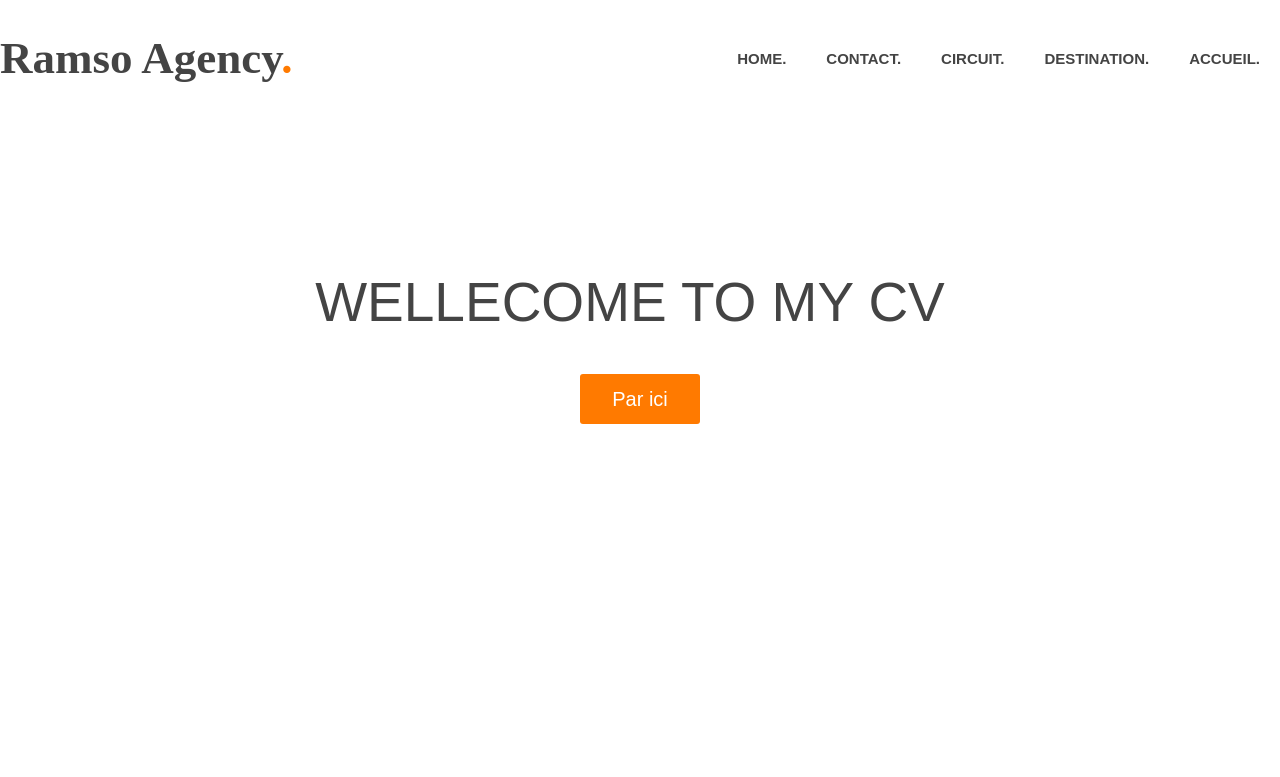
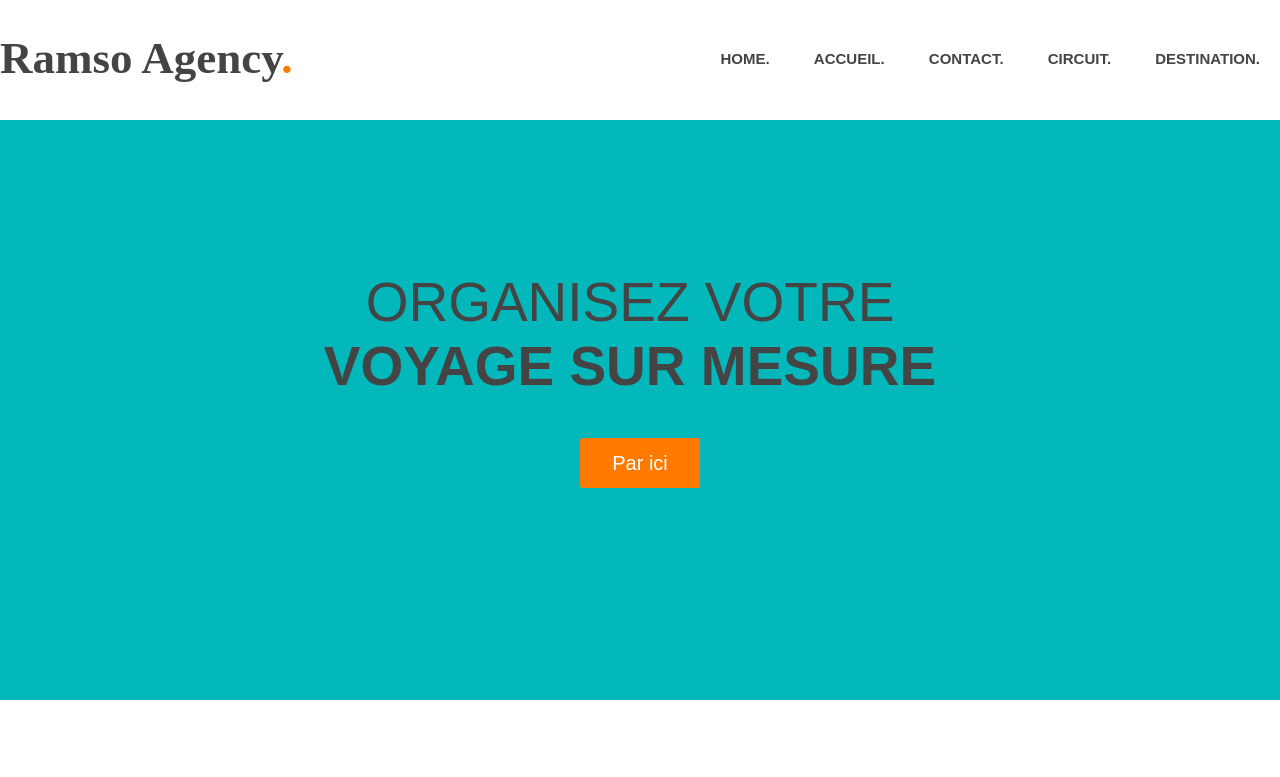
Before and after one commit to rcolson243/Ramso-agency, a plain HTML site: page index.html in a window 1280 px wide. Shown: the top 777 px of the page. Drawn offline with Linux system fonts and the light colour scheme.

Commit message:
main image

```diff
--- a/index.html
+++ b/index.html
@@ -14,11 +14,11 @@
                 <h1>Ramso Agency<span class="point-orange">.</span></h1>
                 <nav>
                     <ul>
-                        <li><a href="#home">home.</a></li>
-                        <li><a href="#contact">Contact.</a></li>
-                        <li><a href="#circuit.">circuit.</a></li>
-                        <li><a href="#destination.">destination.</a></li>
-                        <li><a href="#accueil">accueil.</a></li>
+                        <li class="navhover"><a href="#home">home.</a></li>
+                        <li class="navhover"><a href="#accueil">accueil.</a></li>
+                        <li class="navhover"><a href="#contact">Contact.</a></li>
+                        <li class="navhover"><a href="#circuit.">circuit.</a></li>
+                        <li class="navhover"><a href="#destination.">destination.</a></li>
                      </ul>
                 </nav>
             </div>
@@ -26,7 +26,7 @@
         </header>
         <section id="main-image">
             <div class="wrapper">
-                <h2>wellecome to my cv<br><strong></strong></h2>
+                <h2>organisez votre<br><strong>voyage sur mesure</strong></h2>
 
                 <a href=""target="blank" class="bouton1">Par ici</a>
             </div>
--- a/style.css
+++ b/style.css
@@ -86,7 +86,6 @@ header nav
 }
 header nav ul li
 {
-    float: left;
     display: inline-block;
 }
 header nav ul li a
@@ -95,12 +94,19 @@ header nav ul li a
    font-weight: bold;
    margin: 20px;
 }
+
+.navhover:hover
+{
+    color: #02b8bb;
+    border: red 1px;
+}
 /* HEADER FIN*/
 /* MAIN IMAGE */
 #main-image
 {
     height: 580px;
-    background-image: url('https://image.freepik.com/vecteurs-libre/ordinateur-portable-icone-isometrique-code-programme-developpement-logiciels-applications-programmation-neon-sombre_39422-971.jpg')no-repeat ;
+    background: #02b8bb
+    ;
 }
 #main-image h2
 {
```
